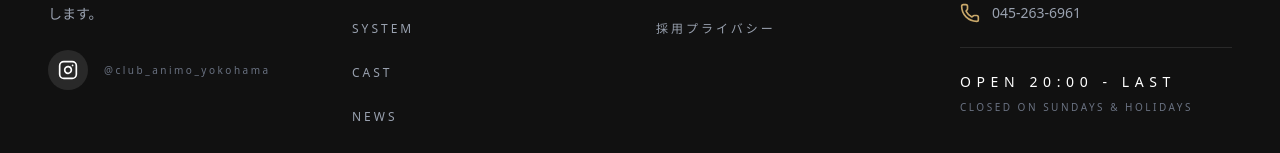
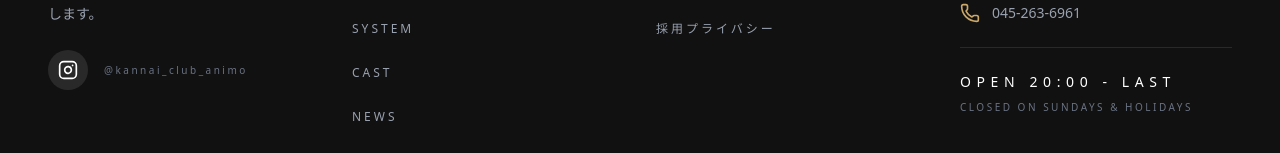
Before and after one commit to SocialBoost1201/Animo, a Next.js app: page /recruit/staff in a window 1280 px wide. Shown: the part 4525-4678 px from the top of the page. Built offline with nearby package versions, Linux system fonts and the light colour scheme; no server answers; a web font is replaced by a local one.

Commit message:
fix: update Instagram handle to @kannai_club_animo across all files

```diff
--- a/app/(public)/recruit/cast/page.tsx
+++ b/app/(public)/recruit/cast/page.tsx
@@ -356,7 +356,7 @@ export default function CastRecruitPage() {
               電話で相談（無料）
             </a>
             <a
-              href="https://ig.me/m/club_animo_yokohama"
+              href="https://ig.me/m/kannai_club_animo"
               target="_blank"
               rel="noopener noreferrer"
               className="flex-1 inline-flex items-center justify-center gap-2 py-4 border border-white/40 text-white font-serif luxury-tracking text-xs uppercase hover:bg-white/10 transition-colors"
--- a/app/(public)/recruit/staff/page.tsx
+++ b/app/(public)/recruit/staff/page.tsx
@@ -342,7 +342,7 @@ export default function StaffRecruitPage() {
               <Phone className="w-4 h-4" />
               電話で相談（無料）
             </a>
-            <a href="https://ig.me/m/club_animo_yokohama" target="_blank" rel="noopener noreferrer" className="flex-1 inline-flex items-center justify-center gap-2 py-4 border border-white/40 text-white font-serif luxury-tracking text-xs uppercase hover:bg-white/10 transition-colors">
+            <a href="https://ig.me/m/kannai_club_animo" target="_blank" rel="noopener noreferrer" className="flex-1 inline-flex items-center justify-center gap-2 py-4 border border-white/40 text-white font-serif luxury-tracking text-xs uppercase hover:bg-white/10 transition-colors">
               <Instagram className="w-4 h-4" />
               DMで相談
             </a>
--- a/components/layouts/Footer.tsx
+++ b/components/layouts/Footer.tsx
@@ -19,7 +19,7 @@ export const Footer = () => {
             </p>
             <div className="flex items-center space-x-4">
               <a
-                href="https://www.instagram.com/club_animo_yokohama/"
+                href="https://www.instagram.com/kannai_club_animo/"
                 target="_blank"
                 rel="noopener noreferrer"
                 className="w-10 h-10 rounded-full bg-white/10 flex items-center justify-center hover:bg-[var(--color-gold)] transition-colors"
@@ -28,12 +28,12 @@ export const Footer = () => {
                 <Instagram className="w-5 h-5" />
               </a>
               <a
-                href="https://www.instagram.com/club_animo_yokohama/"
+                href="https://www.instagram.com/kannai_club_animo/"
                 target="_blank"
                 rel="noopener noreferrer"
                 className="text-gray-500 text-[10px] font-serif luxury-tracking hover:text-gold transition-colors"
               >
-                @club_animo_yokohama
+                @kannai_club_animo
               </a>
             </div>
           </div>
--- a/components/layouts/StickyCTA.tsx
+++ b/components/layouts/StickyCTA.tsx
@@ -45,7 +45,7 @@ export const StickyCTA: React.FC = () => {
 
             {/* Instagram DM */}
             <a
-              href="https://ig.me/m/club_animo_yokohama"
+              href="https://ig.me/m/kannai_club_animo"
               target="_blank"
               rel="noopener noreferrer"
               className="flex-1 flex flex-col items-center justify-center border-r border-gray-100 text-foreground hover:bg-gray-50 transition-colors"
```
